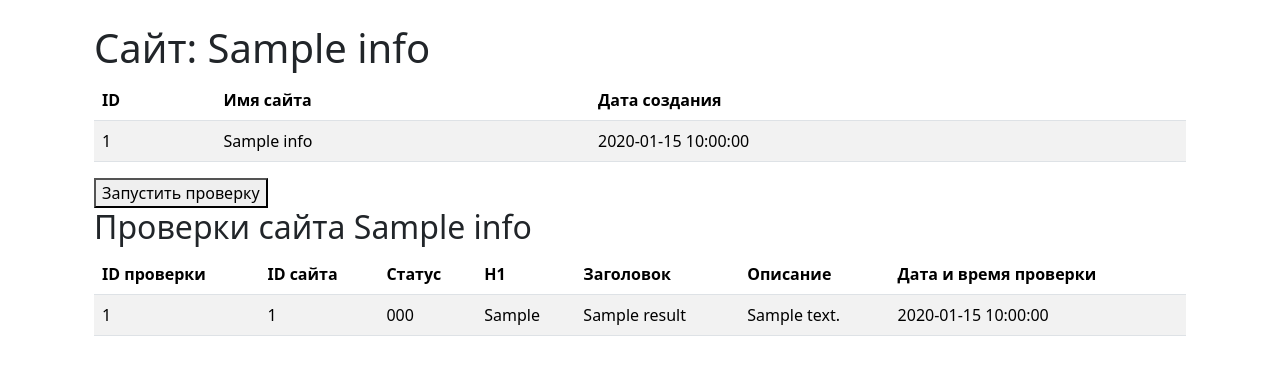
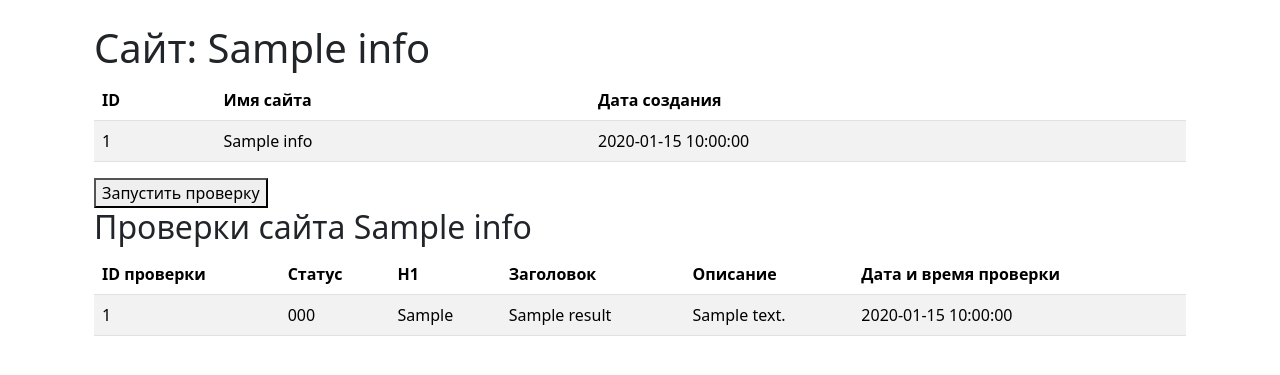
Before and after one commit to Victoria-Fedorenko/python-project-83, a Flask app: template page_analyzer/templates/url_info.html in a window 1280 px wide. Shown: the part 56-431 px from the top of the page. Run offline with Flask 3, Linux system fonts and the light colour scheme; the template is opened without the code that fills it: most values are stand-ins (such as "Sample title", 1, 10 or a date in 2020); some libraries are stand-ins or nearby versions.

Commit message:
changed url_info

```diff
--- a/page_analyzer/templates/url_info.html
+++ b/page_analyzer/templates/url_info.html
@@ -30,7 +30,6 @@
     <thead>
         <tr>
             <th>ID проверки</th>
-            <th>ID сайта</th>
             <th>Статус</th>
             <th>H1</th>
             <th>Заголовок</th>
@@ -47,7 +46,6 @@
         {% for r in result %}
         <tr>
             <td>{{ r.id }}</td>
-            <td>{{ r.url_id }}</td>
             <td>{{ r.status_code }}</td>
             <td>{{ r.h1 }}</td>
             <td>{{ r.title }}</td>
```
